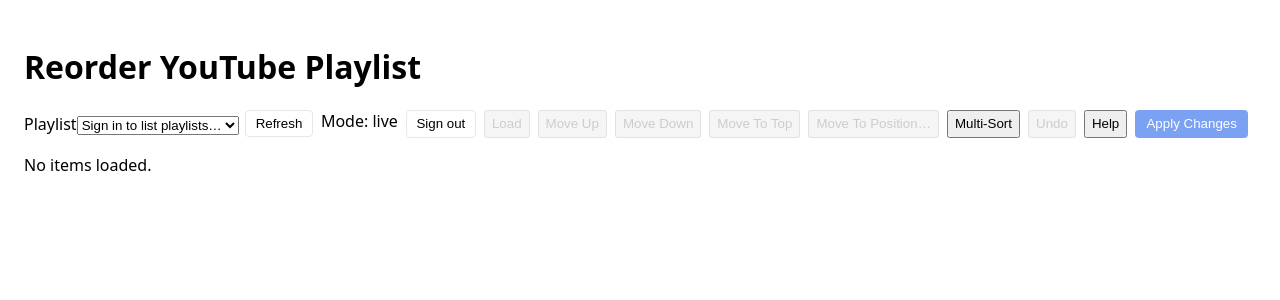
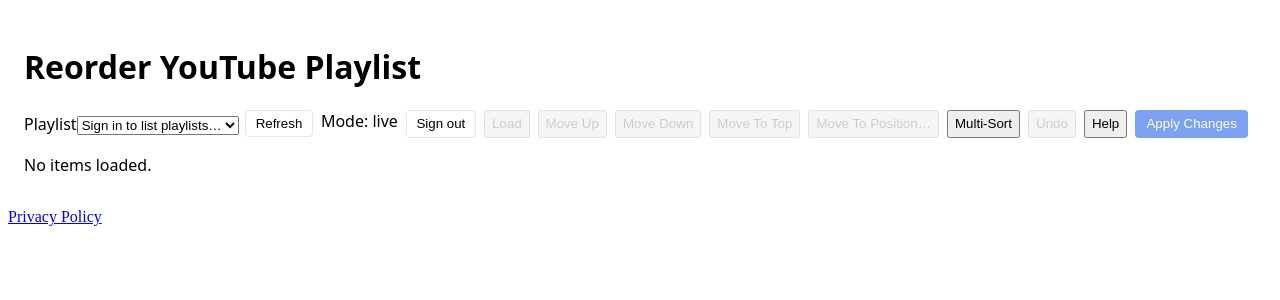
Before and after one commit to ndc/ndc.github.io, a Jekyll site: the page apps/reorderyoutubeplaylist/index.html, which Jekyll copies as it is, in a window 1280 px wide. Shown: the top 300 px of the page. Built offline with Jekyll 4.4.1, drawn with Linux system fonts in a browser that asks for light colours.

Commit message:
Link to privacy policy

```diff
--- a/apps/reorderyoutubeplaylist/index.html
+++ b/apps/reorderyoutubeplaylist/index.html
@@ -1,15 +1,19 @@
-<!doctype html>
+<!DOCTYPE html>
 <html lang="en">
   <head>
     <meta charset="UTF-8" />
     <meta name="viewport" content="width=device-width, initial-scale=1.0" />
     <title>Reorder YouTube Playlist</title>
     <script type="module" crossorigin src="./assets/index-DoB-GOUi.js"></script>
-    <link rel="modulepreload" crossorigin href="./assets/youtubeAuth-0Hy4WrYm.js">
-    <link rel="stylesheet" crossorigin href="./assets/index-Ct1P7W-f.css">
+    <link
+      rel="modulepreload"
+      crossorigin
+      href="./assets/youtubeAuth-0Hy4WrYm.js"
+    />
+    <link rel="stylesheet" crossorigin href="./assets/index-Ct1P7W-f.css" />
   </head>
   <body>
     <div id="app"></div>
-
+    <a href="privacypolicy.html">Privacy Policy</a>
   </body>
 </html>
```
